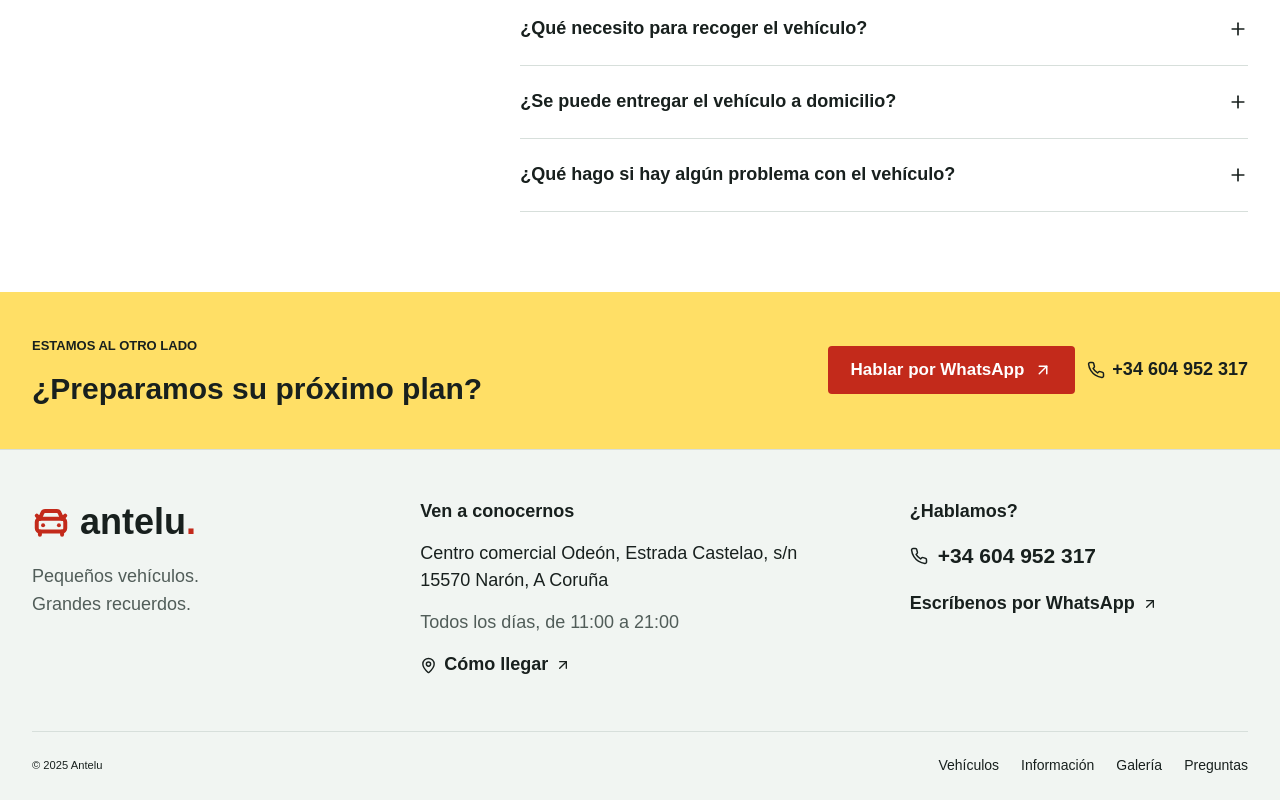
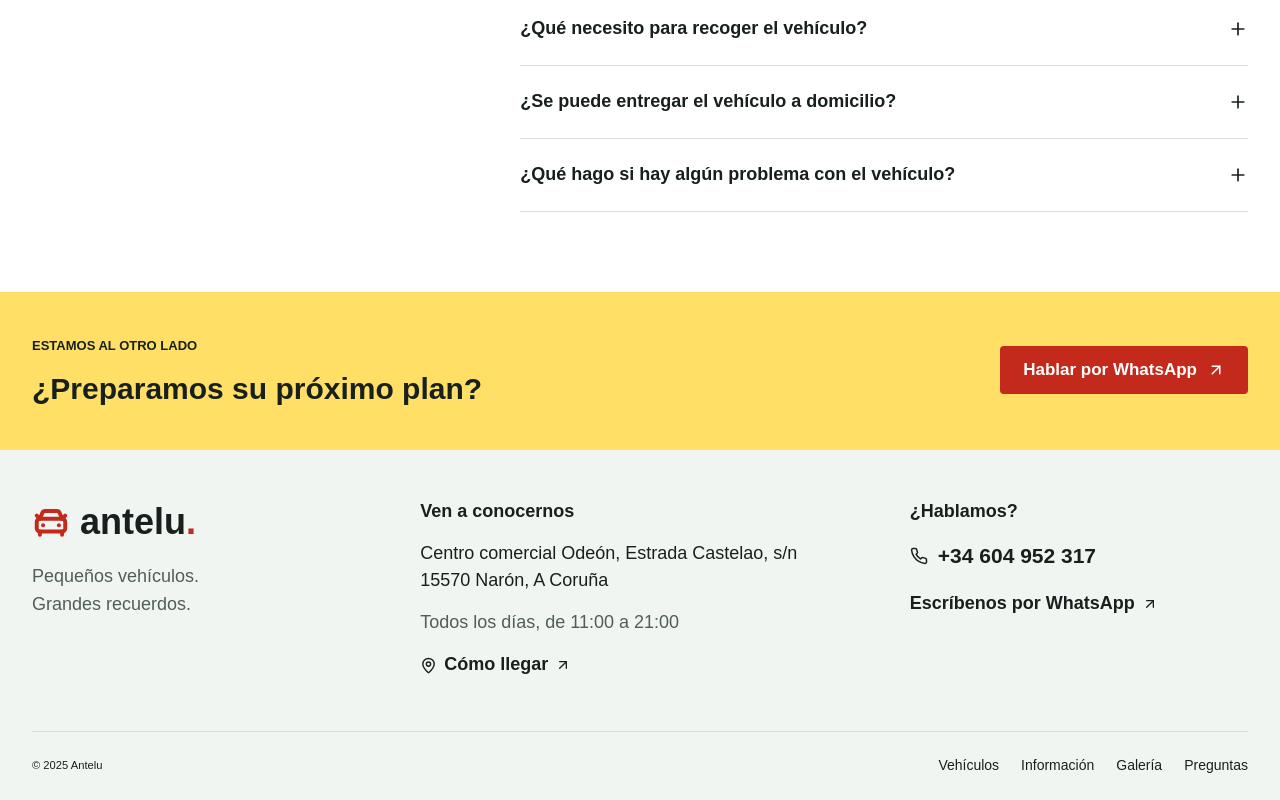
Before and after one commit to andrian-kars/antelu, a Next.js app: page / in a window 1280 px wide. Shown: the part 7307-8107 px from the top of the page. Built offline with nearby package versions, Linux system fonts and the light colour scheme.

Commit message:
:lipstick: keep only WhatsApp in contact band

```diff
--- a/src/app/(marketing)/page.tsx
+++ b/src/app/(marketing)/page.tsx
@@ -8,7 +8,6 @@ import {
   CalendarDays,
   MapPin,
   MessageCircle,
-  Phone,
 } from "lucide-react";
 import { VehicleCard } from "@/components/VehicleCard";
 import { VehicleCatalogue } from "@/components/VehicleCatalogue";
@@ -269,10 +268,6 @@ export default function HomePage() {
             >
               Hablar por WhatsApp <ArrowUpRight size={18} aria-hidden="true" />
             </a>
-            <a className="text-link" href={business.phoneHref}>
-              <Phone size={18} aria-hidden="true" />
-              {business.phone}
-            </a>
           </div>
         </div>
       </section>
```
